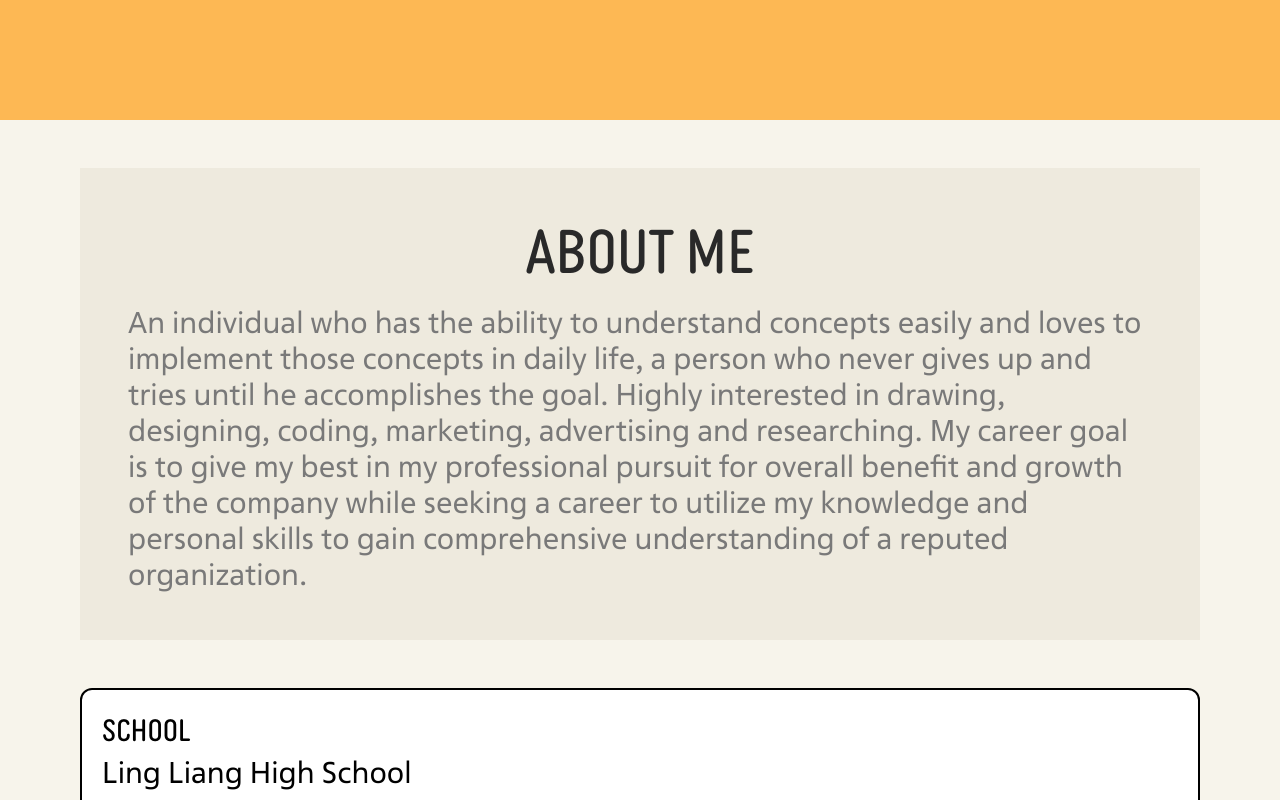
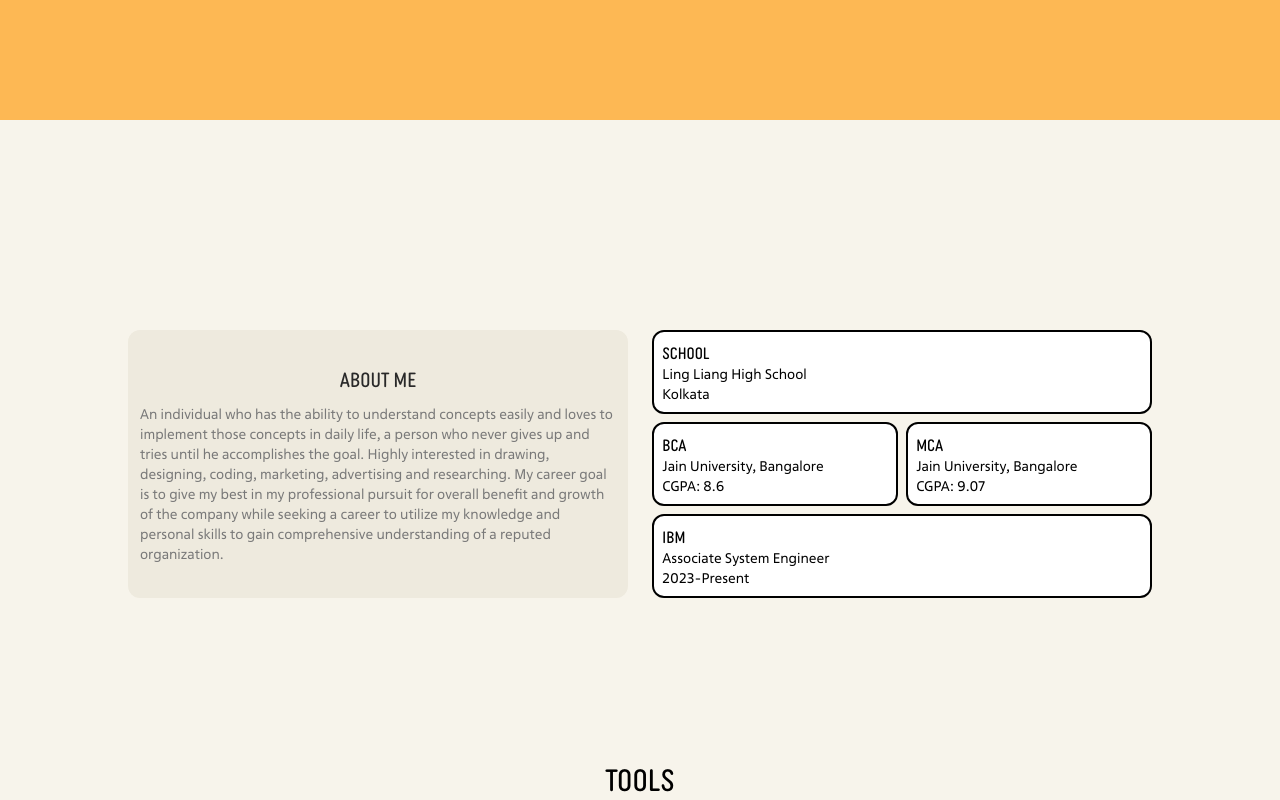
Before and after one commit to SheikBazith/my-portfolio, a React (Create React App) app: page / in a window 1280 px wide. Shown: the part 680-1480 px from the top of the page. Built offline with nearby package versions, Linux system fonts and the light colour scheme.

Commit message:
Update About.jsx

```diff
--- a/src/components/About.jsx
+++ b/src/components/About.jsx
@@ -2,11 +2,11 @@ import React, { Component } from 'react'
 
 function About(props) {
     return (
-      <div id='about' className=''>
-      <div className='flex flex-col gap-12 justify-center p-12 pl-20 pr-20'>
-      <div className='flex flex-col gap-7 p-12 bg-[#eeeade] dark:bg-[#c3ffe8] text-white'>
-      <h3 className='text-6xl text-center text-[#292929]'>About Me</h3>
-        <p className='text-3xl text-[#797979]'>An individual who has the ability to understand concepts easily and loves to
+      <div id='about' className='flex justify-center items-center pt-12 pb-12 lg:pb-0 min-h-[80vh]'>
+      <div className='flex flex-col lg:flex-row w-[80%] lg:gap-6'>
+      <div className='flex flex-col justify-center items-center basis-1/2 bg-[#eeeade] dark:bg-[#c3ffe8] text-white rounded-xl p-3 mb-6 lg:mb-0'>
+      <h3 className='text-xl text-center text-[#292929]'>About Me</h3>
+        <p className='text-sm mt-3 text-[#797979]'>An individual who has the ability to understand concepts easily and loves to
           implement those concepts in daily life, a person who never gives up and tries
           until he accomplishes the goal. Highly interested in drawing, designing,
           coding, marketing, advertising and researching. My career goal is to give my
@@ -14,28 +14,28 @@ function About(props) {
           while seeking a career to utilize my knowledge and personal skills to gain
           comprehensive understanding of a reputed organization.</p>
       </div>
-      <div className='flex flex-col gap-6 basis-1/2 text-3xl'>
-        <div className=' flex flex-col text-3xl gap-2 p-5 text-black border-[2px] border-black dark:border-[#2acc8d] rounded-xl bg-white'>
+      <div className='basis-1/2 flex flex-col justify-between gap-2'>
+        <div className='text-black border-[2px] border-black dark:border-[#2acc8d] rounded-xl bg-white p-2'>
           <h3>School</h3>
-          <p>Ling Liang High School</p>
-          <p>Kolkata</p>
+          <p className='text-sm'>Ling Liang High School</p>
+          <p className='text-sm'>Kolkata</p>
         </div>
-        <div className='flex flex-col gap-6'>
-          <div className='basis-1/2 p-5 bg-white text-black border-[2px] dark:border-[#2acc8d] border-black rounded-xl'>
+        <div className='flex flex-col md:flex-row gap-2'>
+          <div className='basis-1/2 bg-white text-black border-[2px] dark:border-[#2acc8d] border-black rounded-xl p-2'>
             <h3>BCA</h3>
-            <p>Jain University, Bangalore</p>
-            <p>CGPA: 8.6</p>
+            <p className='text-sm'>Jain University, Bangalore</p>
+            <p className='text-sm'>CGPA: 8.6</p>
           </div>
-          <div className='basis-1/2 p-5 bg-white text-black border-[2px] dark:border-[#2acc8d] border-black rounded-xl'>
+          <div className='basis-1/2 bg-white text-black border-[2px] dark:border-[#2acc8d] border-black rounded-xl p-2'>
             <h3>MCA</h3>
-            <p>Jain University, Bangalore</p>
-            <p>CGPA: 9.07</p>
+            <p className='text-sm'>Jain University, Bangalore</p>
+            <p className='text-sm'>CGPA: 9.07</p>
           </div>
         </div>
-        <div className='text-black p-5 bg-white border-[2px] dark:border-[#2acc8d] border-black rounded-xl p-2'>
+        <div className='text-black bg-white border-[2px] dark:border-[#2acc8d] border-black rounded-xl p-2'>
             <h3>IBM</h3>
-            <p>Associate System Engineer</p>
-            <p>2023-Present</p>
+            <p className='text-sm'>Associate System Engineer</p>
+            <p className='text-sm'>2023-Present</p>
         </div>
       </div>
       </div>
```
